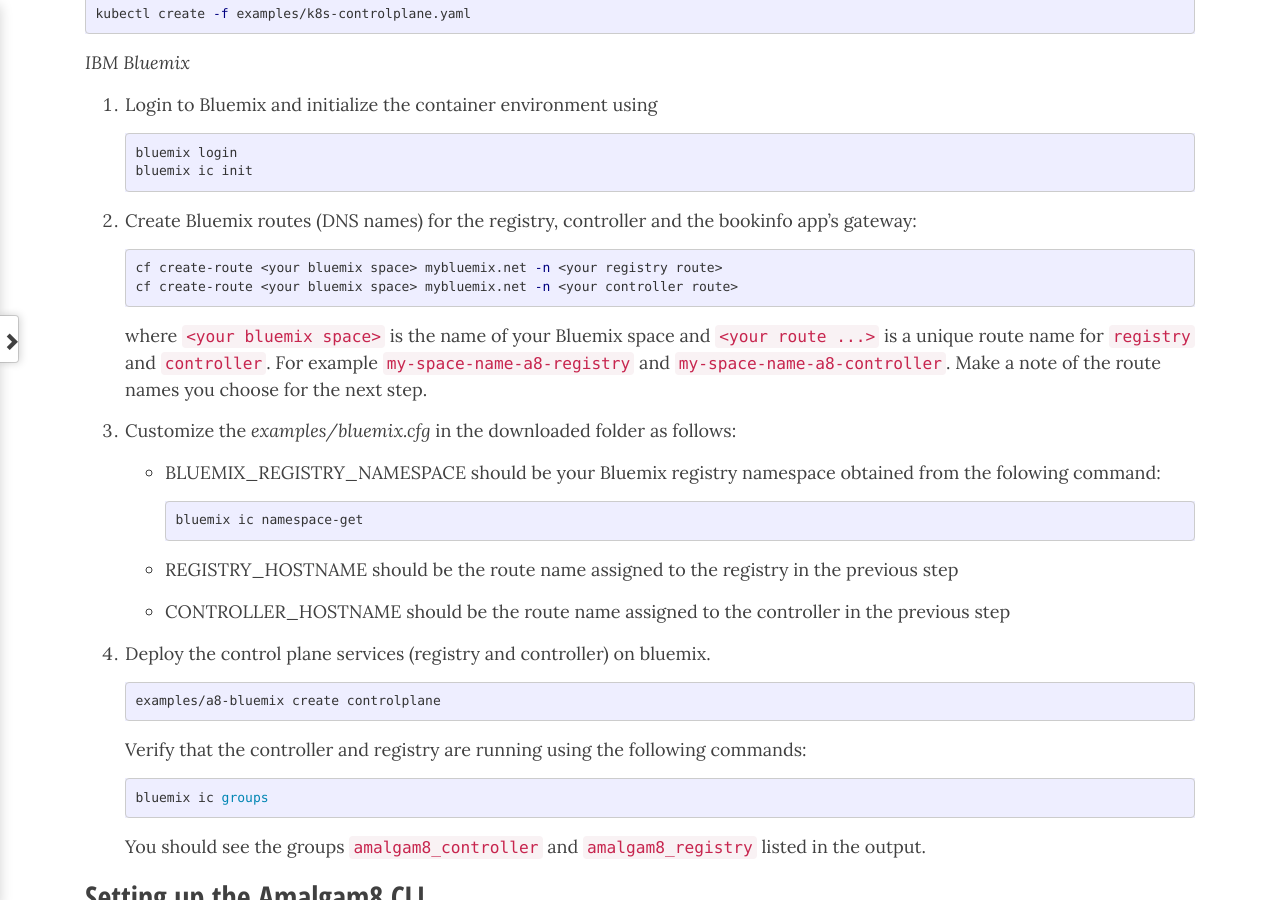
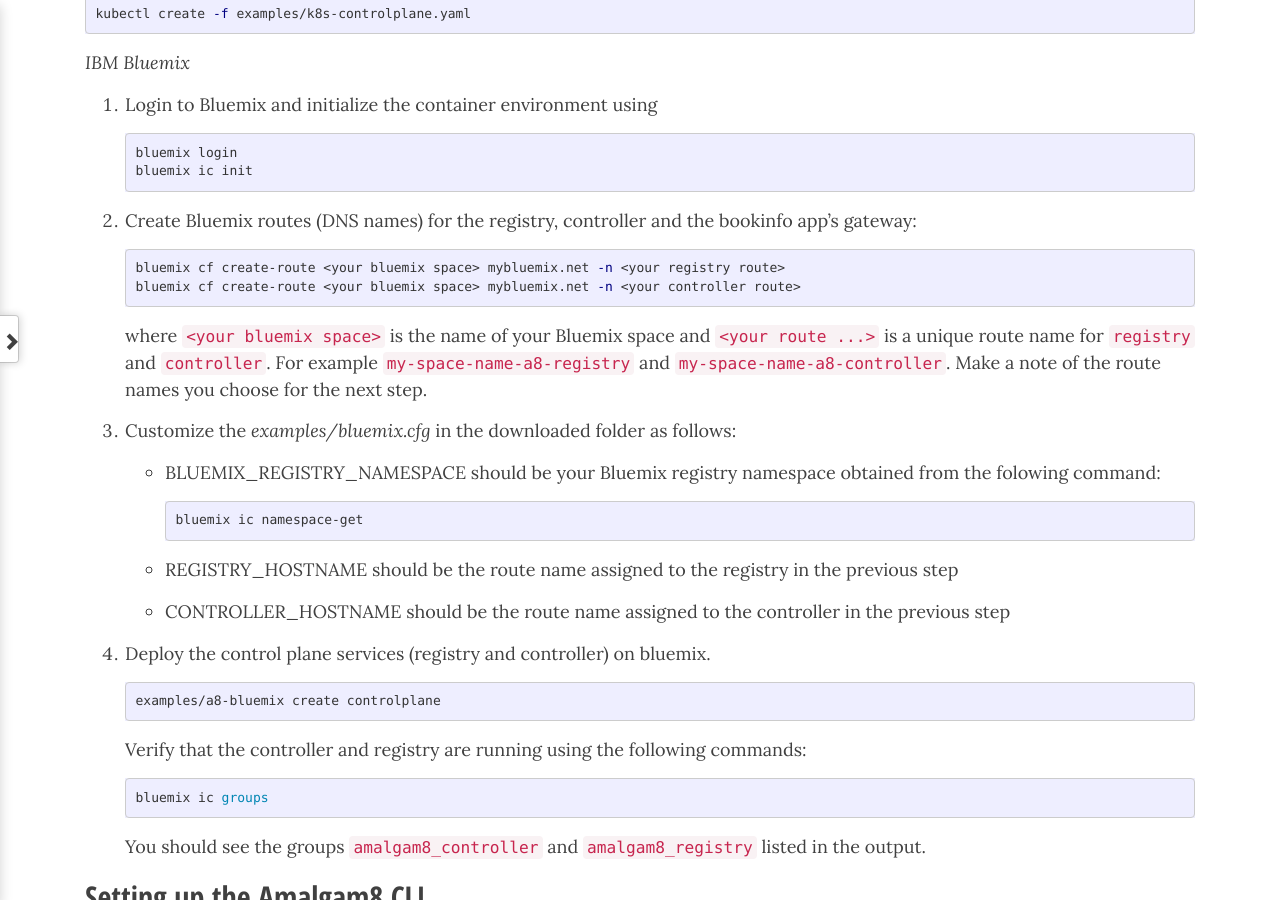
Before and after one commit to amalgam8/amalgam8.github.io, a Jekyll site: the page built from _docs/demo/setup.md, in a window 1280 px wide and 900 px high, scrolled down 1107 px. Built offline with Jekyll 4.4.1, drawn with Linux system fonts in a browser that asks for light colours; nearby versions of some CDN libraries; comment, search, counter and statistics services are not loaded.

Commit message:
cf create-route to bluemix cf

````diff
--- a/_docs/demo/setup.md
+++ b/_docs/demo/setup.md
@@ -77,8 +77,8 @@
 1. Create Bluemix routes (DNS names) for the registry, controller and the bookinfo app's gateway:
 
    ```bash
-   cf create-route <your bluemix space> mybluemix.net -n <your registry route>
-   cf create-route <your bluemix space> mybluemix.net -n <your controller route>
+   bluemix cf create-route <your bluemix space> mybluemix.net -n <your registry route>
+   bluemix cf create-route <your bluemix space> mybluemix.net -n <your controller route>
    ```
 
    where `<your bluemix space>` is the name of your Bluemix space and
````
Also changed, not shown: _docs/demo/bookinfo.md (+1 -1 lines), _docs/demo/helloworld.md (+1 -1 lines).
